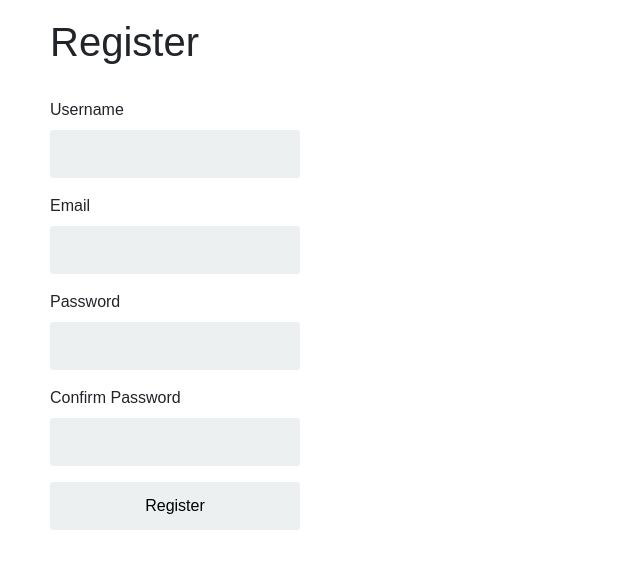
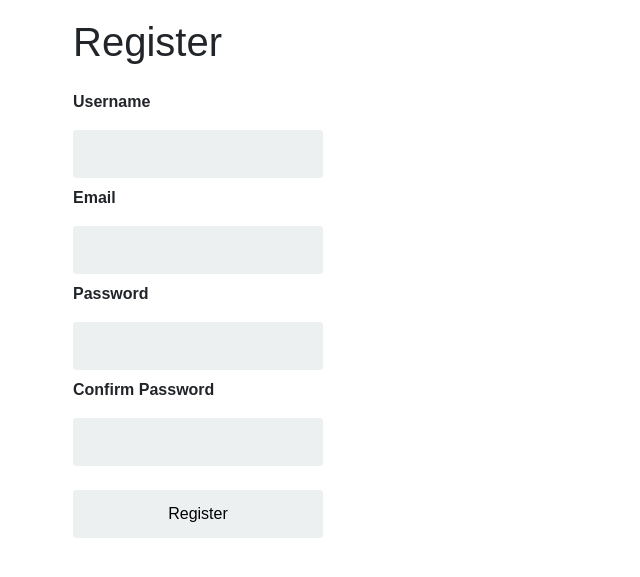
Before and after one commit to pcfu/UOWEventBookingSystem, a Flask app: page /register in a window 1280 px wide. Shown: the part 56-633 px from the top of the page, without its empty margins (0-640 px from the left). Run offline with Flask 3, Linux system fonts and the light colour scheme; some libraries are stand-ins or nearby versions.

Commit message:
updated booking.html, login.html, payment.html, register.html and staff_login.html to bootstrap format

```diff
--- a/app/templates/payment.html
+++ b/app/templates/payment.html
@@ -2,7 +2,7 @@
 
 {% block content %}
 
-<div class="container payment-container">
+<div class="container payment-container ml-2">
 	<div class="row payment-row mb-2">
 		<div class="col">
 			<h2>Payment:</h2>
@@ -46,7 +46,7 @@
 								{{ form.expire_year(style="width:50px", maxlength=2) }}
 							</p>
 						</div>
-						<div class="col-1">
+						<div class="test" style="width:50px;">
 							<p>
 								{{ form.cvv.label }}
 							</p>
--- a/app/templates/register.html
+++ b/app/templates/register.html
@@ -2,47 +2,80 @@
 
 {% block content %}
 <!-- main header -->
-<h1>Register</h1><br>
+<div class="container main-container ml-2">
+	<div class="row header-row">
+		<div class="col header-col mb-3">
+			<h1>Register</h1>
+		</div>
+	</div>
 
 	<form action="" method="post" novalidate>
 	{{ form.hidden_tag() }}
-
+	<div class="row label-row">
+		<div class="col label-col">
 			<!-- username field -->
-  	<p>
-    	{{ form.username.label }}<br>
-	    {{ form.username(size=32) }}<br>
+			<label class="details-label">{{ form.username.label }}</label>
+		</div>
+	</div>
+	<div class="row field-row mb-2">
+		<div class="col field-col">
+			{{ form.username(size=32) }}
 			{% for error in form.username.errors %}
 			<span style="color: red;">[{{ error }}]</span>
 			{% endfor %}
-	 </p>
+		</div>
+	</div>
 
+	<div class="row label-row">
+		<div class="col label-col">
 			<!-- email field -->
-  	<p>
-    	{{ form.email.label }}<br>
+			<label class="details-label">{{ form.email.label }}</label>
+		</div>
+	</div>
+	<div class="row field-row mb-2">
+		<div class="col field-col">
 			{{ form.email(size=32) }}<br>
 			{% for error in form.email.errors %}
 			<span style="color: red;">[{{ error }}]</span>
 			{% endfor %}
-	 </p>
+		</div>
+	</div>
 
+	<div class="row label-row">
+		<div class="col label-col">
 			<!-- password field -->
-	<p>
-    	{{ form.password.label }}<br>
+			<label class="details-label">{{ form.password.label }}</label>
+		</div>
+	</div>
+	<div class="row field-row mb-2">
+		<div class="col field-col">
 			{{ form.password(size=32) }}<br>
 			{% for error in form.password.errors %}
 			<span style="color: red;">[{{ error }}]</span>
 			{% endfor %}
-	</p>
+		</div>
+	</div>
 
+	<div class="row label-row">
+		<div class="col label-col">
 			<!-- confirm password field -->
-	<p>
-    	{{ form.confirm_password.label }}<br>
+			<label class="details-label">{{ form.confirm_password.label }}</label>
+		</div>
+	</div>
+	<div class="row field-row">
+		<div class="col field-col">
 			{{ form.confirm_password(size=32) }}<br>
 			{% for error in form.confirm_password.errors %}
 			<span style="color: red;">[{{ error }}]</span>
 			{% endfor %}
-	</p>
+		</div>
+	</div>
 
-	<p>{{ form.submit() }}</p>
+	<div class="row submit-row mt-4">
+		<div class="col submit-col">
+			{{ form.submit() }}
+		</div>
+	</div>
 	</form>
+</div>
 {% endblock %}
```
Also changed, not shown: app/templates/booking.html (+8 -8 lines), app/templates/login.html (+43 -6 lines), app/templates/staff_login.html (+40 -7 lines). Lines whose indentation alone changed are shown as unchanged.
